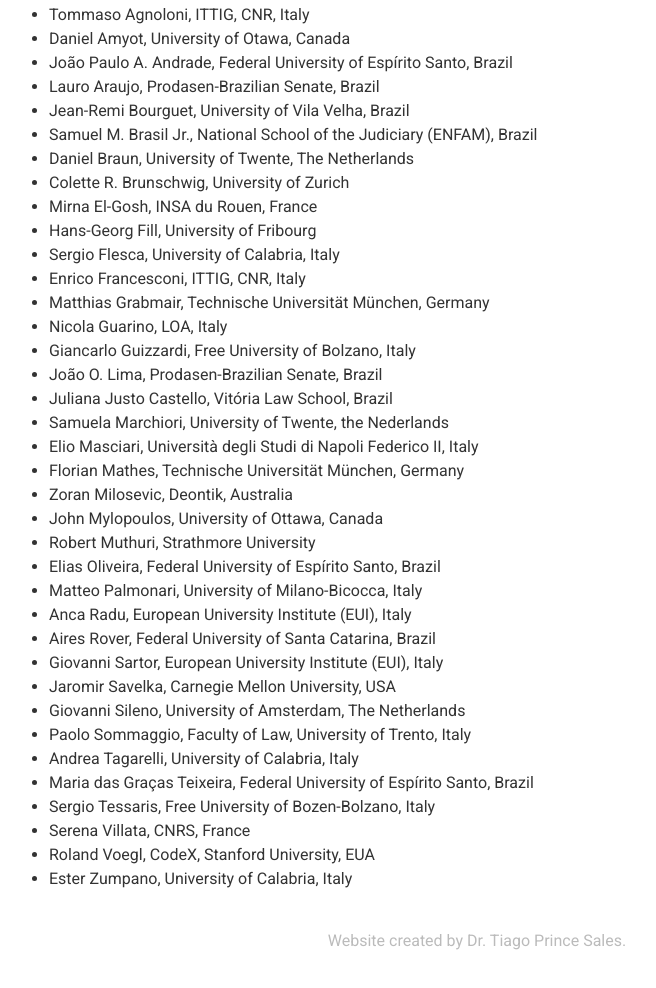
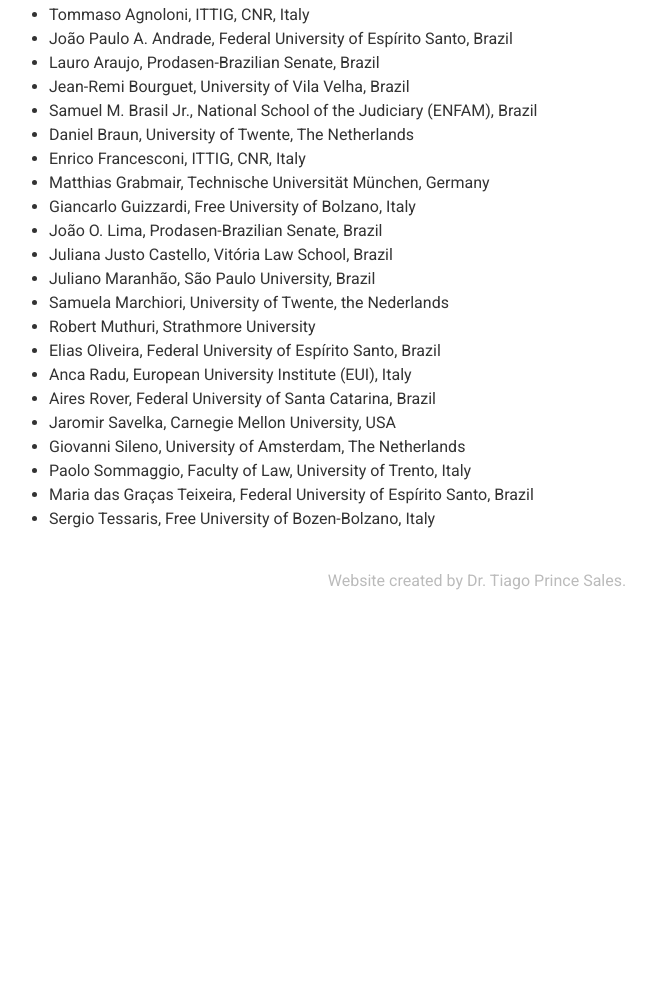
Before and after one commit to jusmod2022/jusmod2022.github.io, a Gatsby site: page / in a window 1280 px wide. Shown: the part 2689-3677 px from the top of the page, without its empty margins (163-819 px from the left). After the commit the page ends 3319 px from the top, so only its background shows below. Built offline with nearby package versions, Linux system fonts and the light colour scheme; Gatsby itself is replaced by a stand-in of ours.

Commit message:
Update PC

```diff
--- a/src/pages/index.js
+++ b/src/pages/index.js
@@ -142,42 +142,27 @@ export default function Home() {
           <h3>Program Committee</h3>
           <ul>
             <li>Tommaso Agnoloni, ITTIG, CNR, Italy </li>
-            <li>Daniel Amyot, University of Otawa, Canada</li>
             <li>João Paulo A. Andrade, Federal University of Espírito Santo, Brazil</li>
             <li>Lauro Araujo, Prodasen-Brazilian Senate, Brazil</li>
             <li>Jean-Remi Bourguet, University of Vila Velha, Brazil</li>
             <li>Samuel M. Brasil Jr., National School of the Judiciary (ENFAM), Brazil</li>
             <li>Daniel Braun, University of Twente, The Netherlands</li>
-            <li>Colette R. Brunschwig, University of Zurich</li>
-            <li>Mirna El-Gosh, INSA du Rouen, France</li>
-            <li>Hans-Georg Fill, University of Fribourg</li>
-            <li>Sergio Flesca, University of Calabria, Italy</li>
             <li>Enrico Francesconi,  ITTIG, CNR, Italy</li>
             <li>Matthias Grabmair, Technische Universität München, Germany</li>
-            <li>Nicola Guarino, LOA, Italy</li>
             <li>Giancarlo Guizzardi, Free University of Bolzano, Italy</li>
             <li>João O. Lima, Prodasen-Brazilian Senate, Brazil</li>
             <li>Juliana Justo Castello, Vitória Law School, Brazil</li>
+            <li>Juliano Maranhão, São Paulo University, Brazil</li>
             <li>Samuela Marchiori, University of Twente, the Nederlands </li>
-            <li>Elio Masciari, Università degli Studi di Napoli Federico II, Italy</li>
-            <li>Florian Mathes, Technische Universität München, Germany</li>
-            <li>Zoran Milosevic, Deontik, Australia</li>
-            <li>John Mylopoulos, University of Ottawa, Canada</li>
             <li>Robert Muthuri,  Strathmore University </li>
             <li>Elias Oliveira, Federal University of Espírito Santo, Brazil</li>
-            <li>Matteo Palmonari, University of Milano-Bicocca, Italy</li>
             <li>Anca Radu, European University Institute (EUI), Italy</li>
             <li>Aires Rover, Federal University of Santa Catarina, Brazil</li>
-            <li>Giovanni Sartor, European University Institute (EUI), Italy</li>
             <li>Jaromir Savelka, Carnegie Mellon University, USA</li>
             <li>Giovanni Sileno, University of Amsterdam, The Netherlands</li>
             <li>Paolo Sommaggio, Faculty of Law, University of Trento, Italy</li>
-            <li>Andrea Tagarelli, University of Calabria, Italy</li>
             <li>Maria das Graças Teixeira, Federal University of Espírito Santo, Brazil</li>
             <li>Sergio Tessaris, Free University of Bozen-Bolzano, Italy</li>
-            <li>Serena Villata, CNRS, France</li>
-            <li>Roland Voegl, CodeX, Stanford University, EUA</li>
-            <li>Ester Zumpano, University of Calabria, Italy</li>
           </ul>
 
         </div>
```
